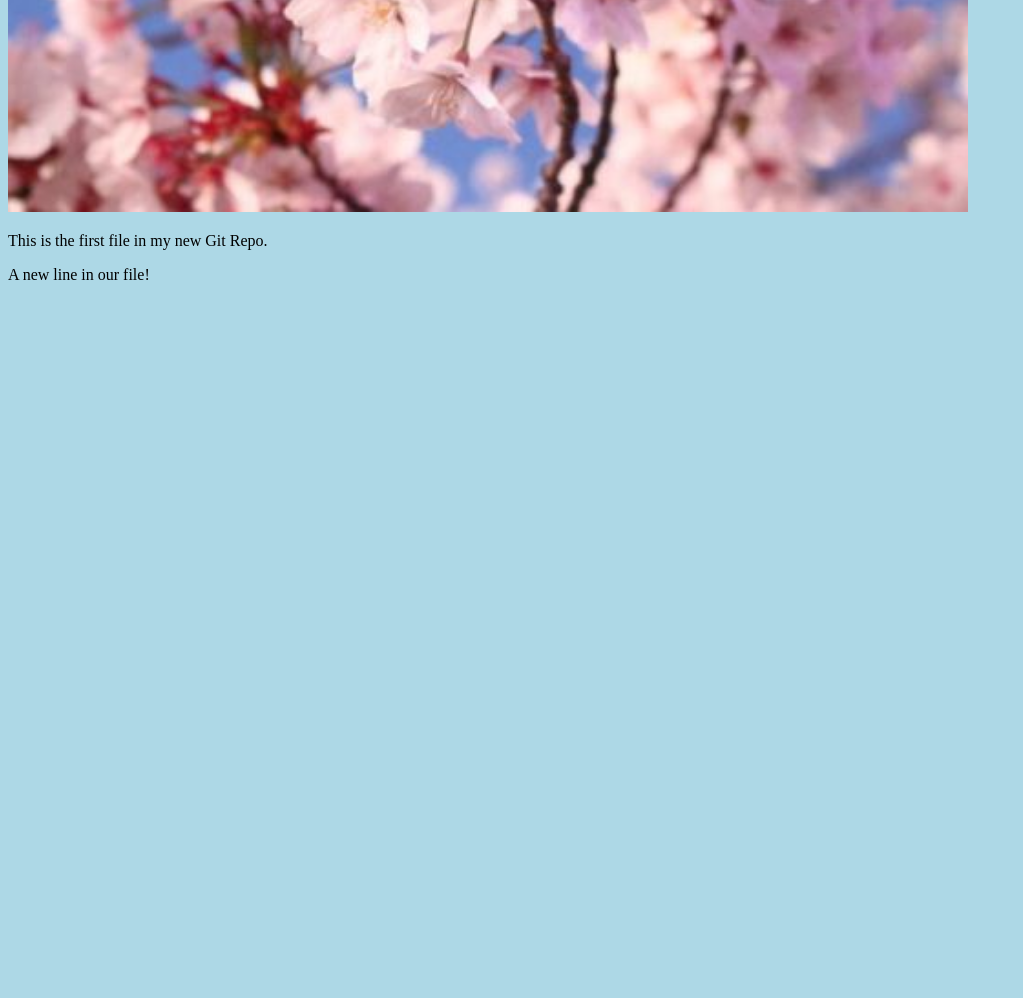
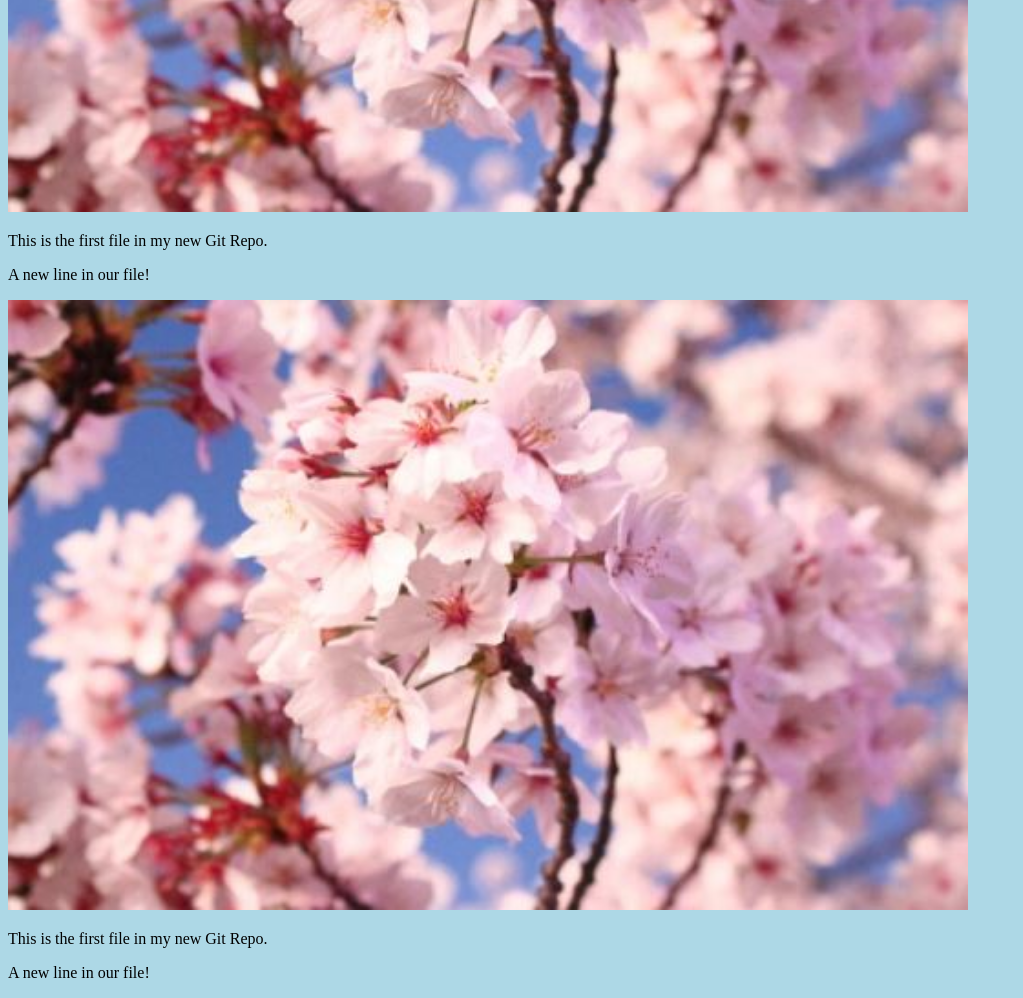
Before and after one commit to jaeHoooo/study, a plain HTML site: page index.html in a window 1280 px wide. Shown: the part 615-1613 px from the top of the page, without its empty margins (0-1023 px from the left). Before the commit the page ends 915 px from the top, so only its background shows below. Drawn offline with Linux system fonts and the light colour scheme.

Commit message:
hello-world-images branch 2번째 commit

```diff
--- a/index.html
+++ b/index.html
@@ -15,6 +15,10 @@
 style="width:100%;max-width:960px"></div>
 <p>This is the first file in my new Git Repo.</p>
 <p>A new line in our file!</p>
+<div><img src="img_hello_world.jpg" alt="Hello World from Space"
+      style="width:100%;max-width:960px"></div>
+      <p>This is the first file in my new Git Repo.</p>
+      <p>A new line in our file!</p>
 
 </body>
 </html>
```
